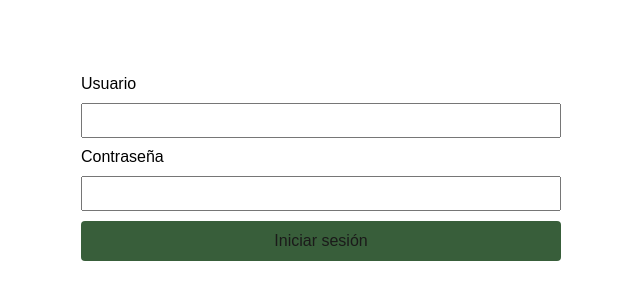
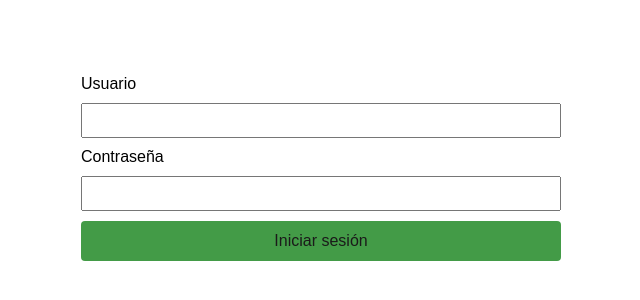
Before and after one commit to Alejandroo08/Aleeeee-login, a plain HTML site: page index.html in a window 1280 px wide. Shown: the part 232-532 px from the top of the page, without its empty margins (319-959 px from the left). Drawn offline with Linux system fonts and the light colour scheme.

Commit message:
Modifique nuevamente el css

```diff
--- a/css.css
+++ b/css.css
@@ -31,7 +31,7 @@
   }
 
   button {
-    background: rgb(56, 94, 58);
+    background: rgb(67, 155, 71);
     height: 40px;
     border: none;
     border-radius: 4px;
```
